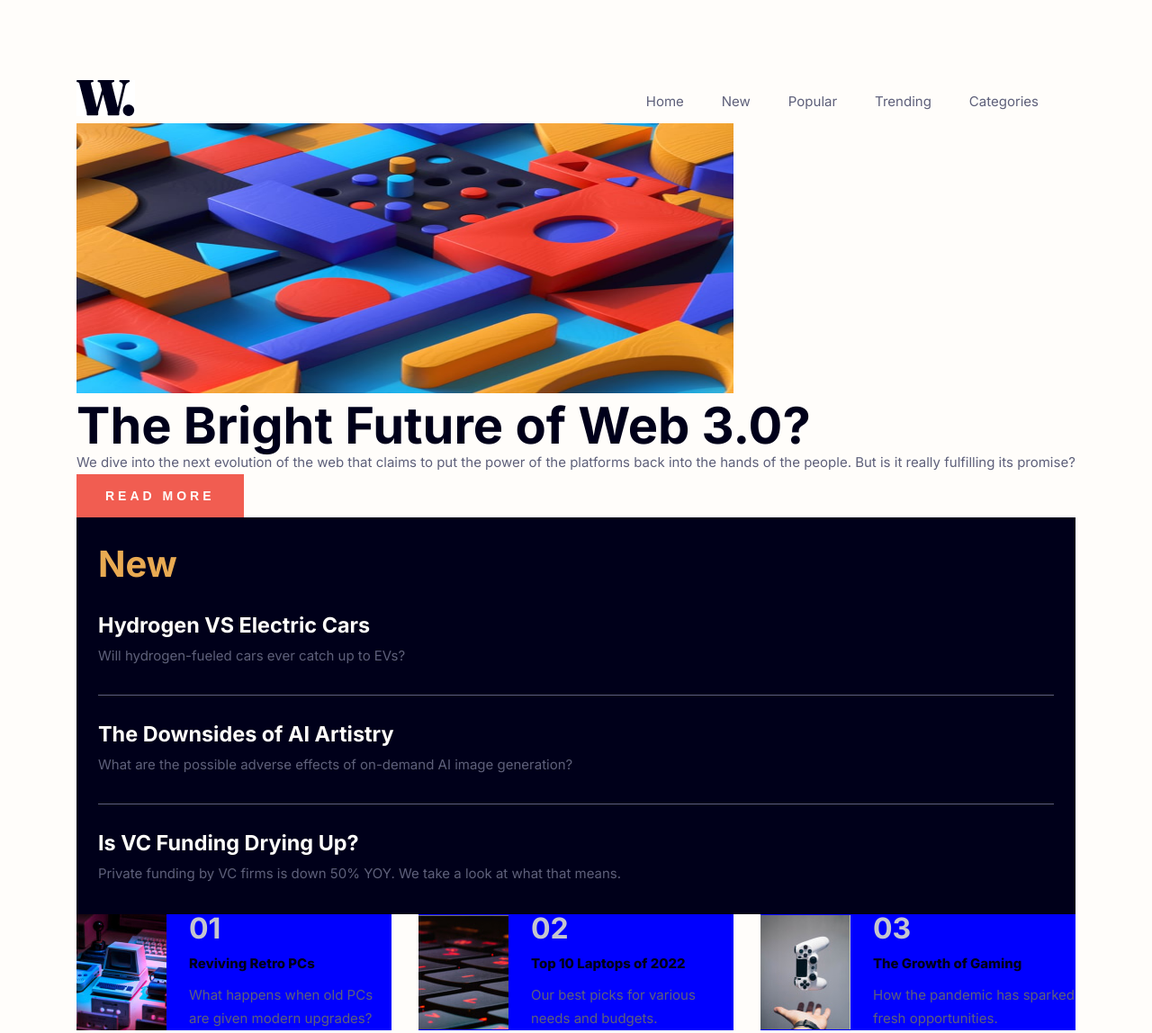
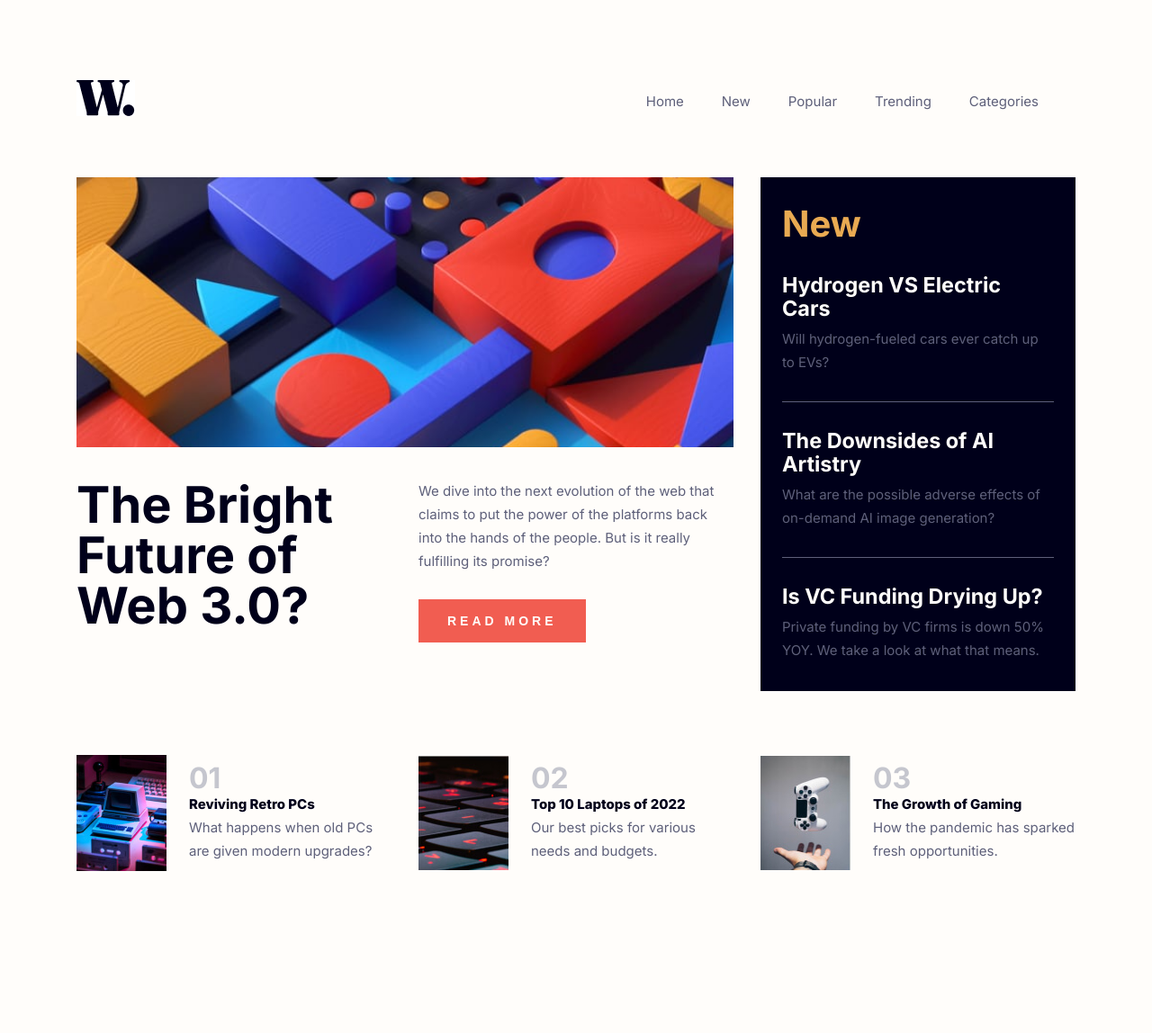
Before and after one commit to better5afe/News-Webpage, a website built with Vite: page index.html in a window 1280 px wide. Shown: the whole page at 90% size. After the commit the page ends 1087 px from the top, so only its background shows below. Built offline with nearby package versions, Linux system fonts and the light colour scheme.

Commit message:
Project's completed

```diff
--- a/index.html
+++ b/index.html
@@ -40,14 +40,15 @@
       <div id="backdrop" class="nav__shadow"></div>
     </nav>
   </header>
+
   <main class="main wrapper">
     <section class="hero">
       <picture>
         <source media="(min-width: 768px)" width="730" height="300" srcset="./assets/images/hero-image--mobile.jpg">
-        <img src="./assets/images/hero-image--mobile.jpg" width="343" height="300"
+        <img src="./assets/images/hero-image--mobile.jpg" class="hero__img" width="343" height="300"
           alt="three dimensional colorful blocks">
       </picture>
-      <div class="header__container">
+      <div class="hero__container">
         <h1 class="hero__title">The Bright Future of Web 3.0?</h1>
         <div class="hero__description">
           <p class="hero__description-text">We dive into the next evolution of the web that claims to put the
--- a/script.js
+++ b/script.js
@@ -5,7 +5,6 @@ const nav = document.querySelector('#nav-content');
 const navLinks = document.querySelectorAll('.nav__link');
 
 const openNavHandler = () => {
-	console.log('open nav');
 	openNavBtn.setAttribute('aria-expanded', 'true');
 	nav.classList.add('nav__content--expanded');
 	backdrop.classList.add('nav__shadow--visible')
@@ -14,7 +13,6 @@ const openNavHandler = () => {
 const closeNavHandler = (e) => {
 	e.preventDefault();
 
-	console.log('close nav');
 	openNavBtn.setAttribute('aria-expanded', 'false');
 	nav.classList.remove('nav__content--expanded');
 	backdrop.classList.remove('nav__shadow--visible')
--- a/scss/components/article.scss
+++ b/scss/components/article.scss
@@ -3,14 +3,22 @@
 
 .articles {
 	@media screen and (min-width: utils.$dekstop-viewport) {
-		@include utils.grid(repeat(3, 1fr), auto, units.rem(30));
+		grid-column: 1/-1;
+		grid-template-columns: subgrid;
+		@include utils.flexbox(space-between, center, row);
+		padding-bottom: 0;
+		margin-block-start: units.rem(41);
 	}
 
 	&__article {
-		@include utils.flexbox(space-between, center, row);
+		@include utils.flexbox(flex-start, center, row);
 		width: 100%;
-		background: blue;
+		max-width: units.rem(350);
+		margin-block-end: units.rem(32);
 
+		@media screen and (min-width: utils.$dekstop-viewport) {
+			margin-block-end: 0;
+		}
 
 		&-description {
 			height: 100%;
--- a/scss/components/aside.scss
+++ b/scss/components/aside.scss
@@ -4,7 +4,13 @@
 .aside {
 	padding: clamp(1.5rem, 1.2448979591836735rem + 1.0884353741496597vw, 2rem)
 		clamp(1.3125rem, 1.2168367346938775rem + 0.4081632653061224vw, 1.5rem);
+	margin-block-end: units.rem(64);
 	background: map-get(utils.$colors, c-dark-blue);
+
+	@media screen and (min-width: utils.$dekstop-viewport) {
+		grid-column: 3/-1;
+		margin-block-end: 0;
+	}
 
 	&__title {
 		margin-block-end: units.rem(35);
--- a/scss/components/global.scss
+++ b/scss/components/global.scss
@@ -1,4 +1,5 @@
 @use '../utils.scss' as utils;
+@use '../units.scss' as units;
 
 *,
 *::after,
@@ -20,7 +21,6 @@ body {
 	font-family: 'Inter', sans-serif;
 	color: map-get(utils.$colors, c-gray);
 	line-height: map-get(utils.$l-height, l-text);
-	overflow: hidden;
 
 	@media screen and (min-width: utils.$dekstop-viewport) {
 		padding-right: 0;
@@ -28,8 +28,15 @@ body {
 	}
 }
 
+.main {
+	@media screen and (min-width: utils.$dekstop-viewport) {
+		@include utils.grid(repeat(3, 1fr), repeat(3, auto), units.rem(30));
+	}
+}
+
 .wrapper {
 	width: 100%;
 	max-width: utils.$dekstop-viewport;
 	margin: 0 auto;
+	overflow: hidden;
 }
--- a/scss/components/header.scss
+++ b/scss/components/header.scss
@@ -1,5 +1,10 @@
 @use '../utils.scss' as utils;
+@use '../units.scss' as units;
 
 .header {
 	@include utils.flexbox(space-between, center, row);
+
+	@media screen and (min-width: utils.$dekstop-viewport) {
+		margin-block-end: units.rem(60);
+	}
 }
--- a/scss/components/hero.scss
+++ b/scss/components/hero.scss
@@ -2,13 +2,54 @@
 @use '../units.scss' as units;
 
 .hero {
+	margin-block: units.rem(32) units.rem(64);
+
+	@media screen and (min-width: utils.$dekstop-viewport) {
+		grid-column: 1/3;
+		margin-block: 0;
+	}
+
+	&__img {
+		width: 100%;
+		object-fit: cover;
+	}
+
+	&__container {
+		margin-block-start: clamp(
+			1.5rem,
+			1.3724489795918366rem + 0.5442176870748299vw,
+			1.75rem
+		);
+
+		@media screen and (min-width: utils.$dekstop-viewport) {
+			display: flex;
+		}
+	}
+
 	&__title {
+		margin-block-end: units.rem(16);
 		font-size: map-get(utils.$fonts, f-h1);
 		color: map-get(utils.$colors, c-dark-blue);
 		line-height: map-get(utils.$l-height, l-h1);
+
+		@media screen and (min-width: utils.$dekstop-viewport) {
+			margin-block-end: 0;
+		}
 	}
 
 	&__description {
+		@media screen and (min-width: utils.$dekstop-viewport) {
+			max-width: units.rem(350);
+		}
+
+		&-text {
+			margin-block-end: clamp(
+				1.5rem,
+				1.340561224489796rem + 0.6802721088435374vw,
+				1.8125rem
+			);
+		}
+
 		&-btn {
 			padding: units.rem(11) units.rem(31);
 			background: map-get(utils.$colors, c-salmon);
```
